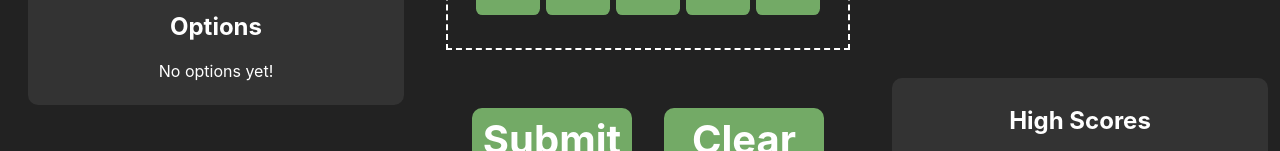
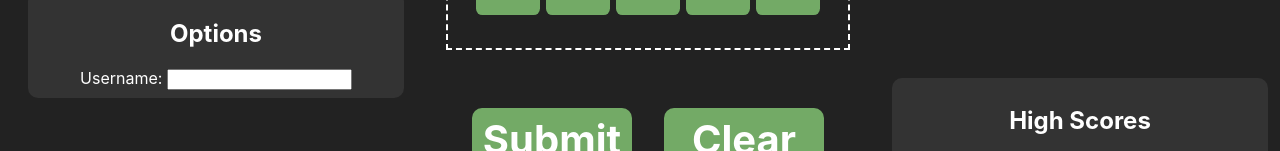
Before and after one commit to GalakTach/Dictionary-Attack-Frontend, a React (Create React App) app: page / in a window 1280 px wide. Shown: the part 591-742 px from the top of the page. Built offline with nearby package versions, Linux system fonts and the light colour scheme; no server answers.

Commit message:
user name input works
need to prevent game start if user name is blank

```diff
--- a/src/components.js
+++ b/src/components.js
@@ -1,4 +1,4 @@
-import React from "react";
+import React, { useState } from "react";
 import "./components.css";
 import axios from "axios";
 import wordsArray from "./startingWords";
@@ -30,7 +30,8 @@ class Game extends React.Component {
       startingWord: "Lorem",
       mascotSrc: "../mascot.png",
       gameOver: false,
-      highScores: []
+      highScores: [],
+      userNameInput: "",
     };
     this.addLetter = this.addLetter.bind(this);
     this.removeLetter = this.removeLetter.bind(this);
@@ -50,14 +51,12 @@ class Game extends React.Component {
   }
 
   componentDidMount() {
-
     this.setState({
       letterTray: this.generateLetterTray(),
     });
     let timeLeftVar = this.calcTime(this.state.seconds);
     this.setState({ time: timeLeftVar });
     this.getHighScores();
-
   }
 
   getRandomWord() {
@@ -224,7 +223,6 @@ class Game extends React.Component {
 
   async validateWord() {
     if (!this.state.gameOver) {
-
       const inputedWord = this.state.word;
 
       const call = await axios.get(
@@ -246,8 +244,6 @@ class Game extends React.Component {
       } else {
         this.setState({ errorMessage: "Word does not exist" });
       }
-
-
     } else {
       this.setState({
         mascotDialogue:
@@ -256,14 +252,13 @@ class Game extends React.Component {
     }
   }
 
-  async getHighScores(){
-    var scores = await axios.get('http://localhost:5000/api/getAllUsers');
+  async getHighScores() {
+    var scores = await axios.get("http://localhost:5000/api/getAllUsers");
     var userScores = [];
-    for(let i = 0; i < scores['data'].length; i++){
-      userScores.push(scores['data'][i]);
+    for (let i = 0; i < scores["data"].length; i++) {
+      userScores.push(scores["data"][i]);
     }
-    this.setState({highScores : userScores});
-
+    this.setState({ highScores: userScores });
   }
 
   calcTime(sec) {
@@ -349,7 +344,7 @@ class Game extends React.Component {
             dialogue={this.state.mascotDialogue}
             src={this.state.mascotSrc}
           />
-          <Options />
+          <Options userNameIn={this.state.userNameInput} />
           <button onClick={this.reset}>Reset Game</button>
         </div>
         <div className="CenterColumn">
@@ -372,7 +367,7 @@ class Game extends React.Component {
         </div>
         <div className="SideColumn">
           <WordList wordlist={this.state.wordList} />
-          <HighScores highScores={this.state.highScores}/>
+          <HighScores highScores={this.state.highScores} />
         </div>
       </div>
     );
@@ -458,7 +453,7 @@ const HighScores = (props) => {
           <th>Highscore</th>
           <th>Time</th>
         </tr>
-          {  props.highScores  ? (
+        {props.highScores ? (
           props.highScores.map((user) => (
             <tr>
               <th>{user.username}</th>
@@ -466,21 +461,38 @@ const HighScores = (props) => {
               <th>{user.time}</th>
             </tr>
           ))
-                ):(
-
+        ) : (
           <div>No High Scores Yet</div>
-                )
-              }
+        )}
       </table>
     </div>
   );
 };
 
-const Options = (props) => {
+const UsernameForm = (props) => {
+  let [userNameIn, setName] = useState("");
+  console.log(userNameIn);
+
+  return (
+    <form>
+      <label>
+        Username:&nbsp;
+        <input
+          type="text"
+          value={userNameIn}
+          onChange={(e) => setName(e.target.value)}
+        />
+      </label>
+    </form>
+  );
+};
+
+const Options = () => {
   return (
     <div id="Options" className="SidebarBox">
       <h2>Options</h2>
-      <p>No options yet!</p>
+      <UsernameForm></UsernameForm>
+      {/* <p>No options yet!</p> */}
     </div>
   );
 };
```
Lines whose indentation alone changed are shown as unchanged.
